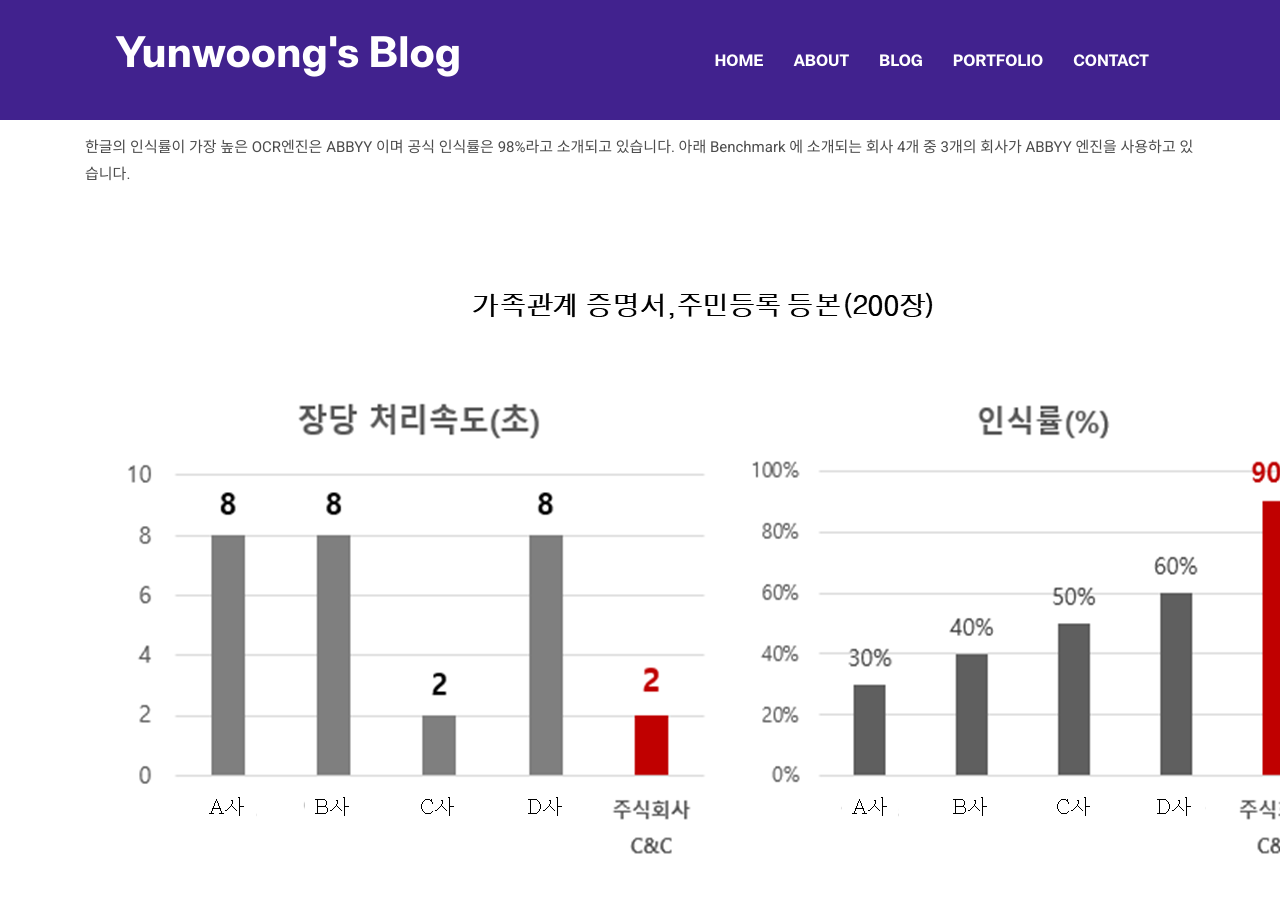
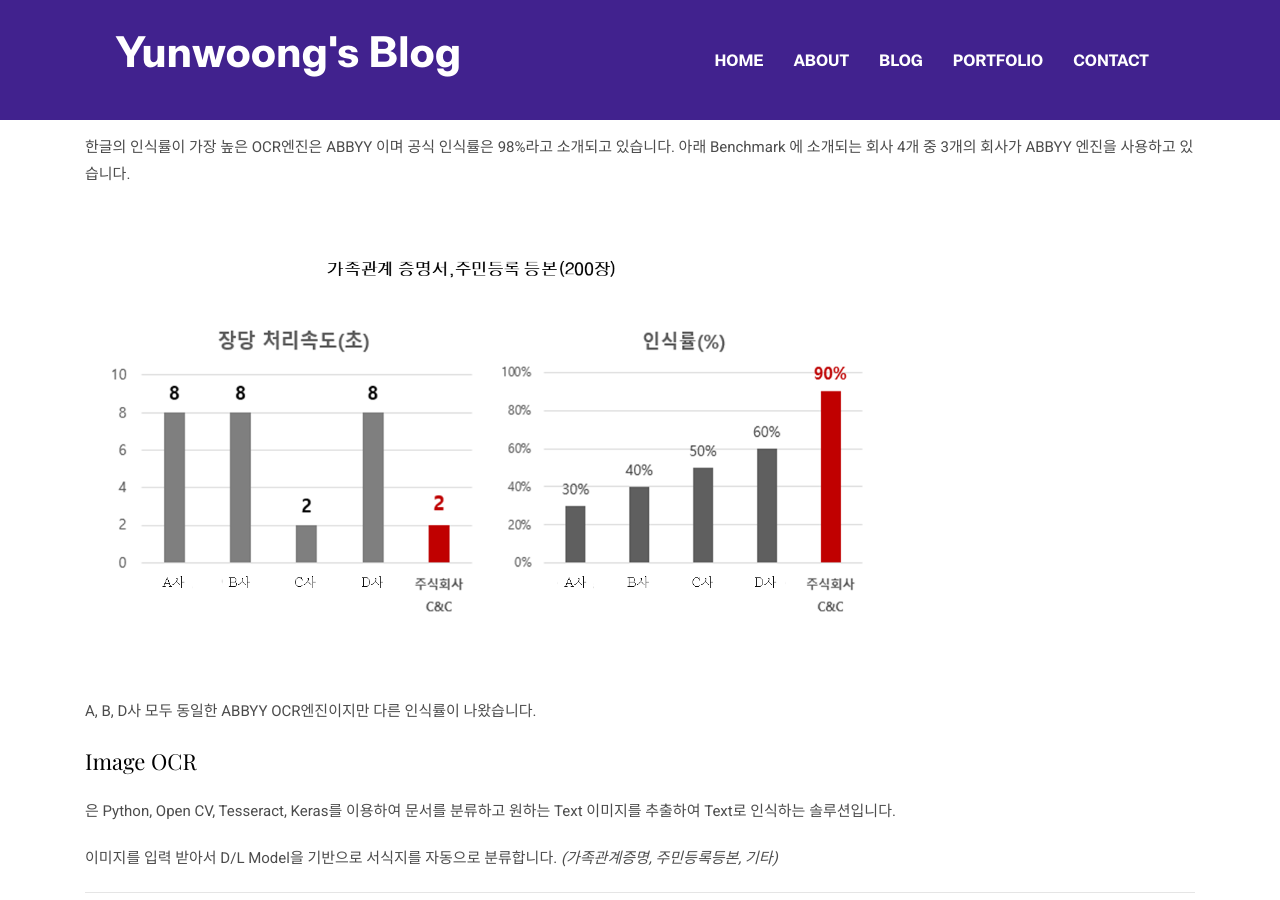
Before and after one commit to yunwoong7/yunwoong7.github.io, a Jekyll site: the page built from _posts/2019-05-31-image_ocr.markdown, in a window 1280 px wide and 900 px high, scrolled down 1412 px. Built offline with Jekyll 4.4.1, drawn with Linux system fonts in a browser that asks for light colours.

Commit message:
post ocr2

```diff
--- a/_posts/2019-05-31-image_ocr.markdown
+++ b/_posts/2019-05-31-image_ocr.markdown
@@ -16,7 +16,7 @@ OCR에 대한 관심이 높아지면서 연구와 투자가 활발해지면서
 
 한글의 인식률이 가장 높은 OCR엔진은 ABBYY 이며 공식 인식률은 98%라고 소개되고 있습니다. 아래 Benchmark 에 소개되는 회사 4개 중 3개의 회사가 ABBYY 엔진을 사용하고 있습니다.
 
-<img src="/assets/images/portfolio/ocr/benchmark.png" alt="`18.09 벤치마크 결과"/>
+<img src="/assets/images/portfolio/ocr/benchmark.png" alt="`18.09 벤치마크 결과" width=800/>
 
 A, B, D사 모두 동일한 ABBYY OCR엔진이지만 다른 인식률이 나왔습니다.
 
```
